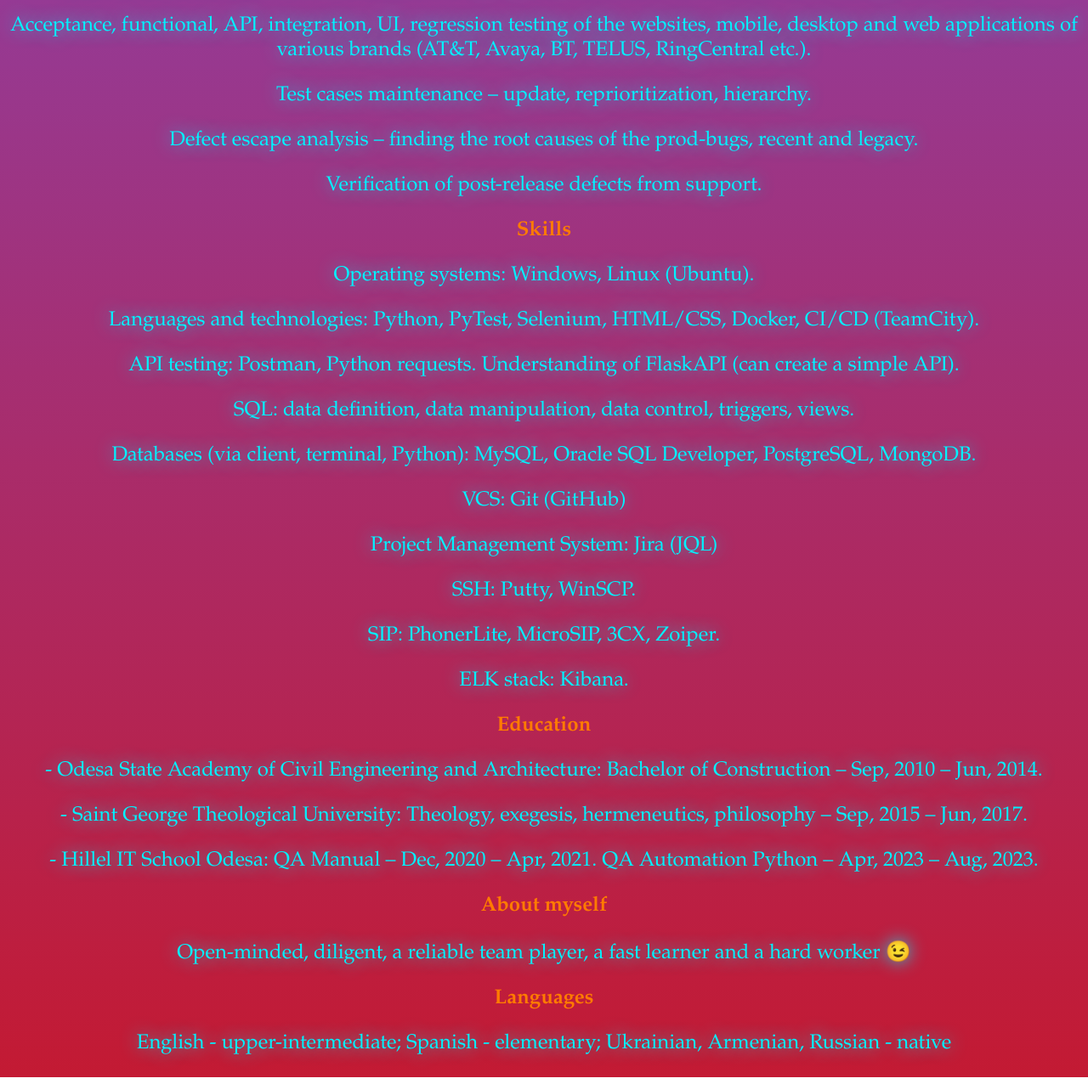
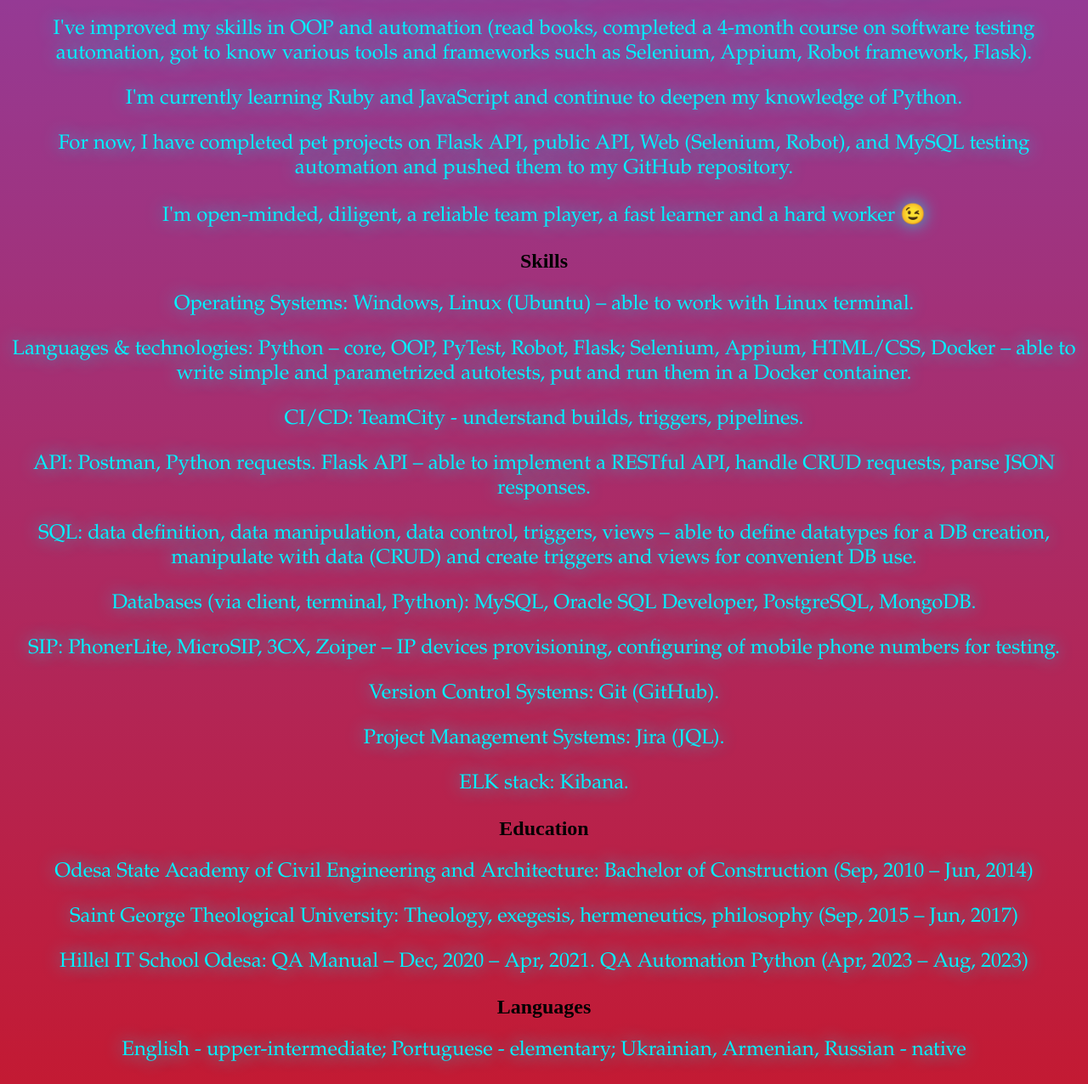
Before and after one commit to ArtemPurtoian/ArtemPurtoian.github.io, a plain HTML site: page index.html in a window 1280 px wide. Shown: the part 755-2031 px from the top of the page at 85% size. Drawn offline with Linux system fonts and the light colour scheme.

Commit message:
Removed 'experience' section, added h2, changed the text

```diff
--- a/index.html
+++ b/index.html
@@ -9,61 +9,53 @@
 	<body>
 		<div id="container">
 			<center>
-			<img width="250" height="250" src=".\img\picture.jpg" alt="Artem Purtoian">
 			<h1>Artem Purtoian</h1>
-			<h1>Manual QA</h1>
+			<h1>Junior Python 🐍 Test Automation Engineer</h1>
+			<img width="300" height="400" src=".\img\picture.jpg" alt="Artem Purtoian">
 
 			<section id="contacts">
-				<h1>Contacts</h1>
 				<p>
-					<span class="colortext">LinkedIn: </span><a href="https://www.linkedin.com/in/artem-purtoian/" target="_blank" class="anchor">Artem Purtoian</a>
-					<span class="colortext">E-mail: </span><a href="mailto:artemios.od@gmail.com" class="anchor">artemios.od@gmail.com</a>
-					<span class="colortext">Skype: </span><a href="skype:live:artemios.od" class="anchor">Artem Purtoian</a>
-					<span class="colortext">GitHub: </span><a href="https://github.com/ArtemPurtoian?tab=repositories" target="_blank" class="anchor">ArtemPurtoian</a>
+					<span class="contacts">LinkedIn: </span><a href="https://www.linkedin.com/in/artem-purtoian/" target="_blank" class="anchor">Artem Purtoian</a>
+					<span class="contacts">E-mail: </span><a href="mailto:artemios.od@gmail.com" class="anchor">artemios.od@gmail.com</a>
+					<span class="contacts">Skype: </span><a href="skype:live:artemios.od" class="anchor">Artem Purtoian</a>
+					<span class="contacts">GitHub: </span><a href="https://github.com/ArtemPurtoian?tab=repositories" target="_blank" class="anchor">ArtemPurtoian</a>
 				</p>
 			</section>
 
-			<section id="experience">
-				<h1>IT experience</h1>
-				<p><span class="colortext">AB Soft</span class="colortext"></p>
-				<p><span class="colortext">Mobile Web Team (May, 2021 – May, 2023): QA Engineer</span class="colortext"></p>
-				<p>Product – <a href="https://www.ringcentral.com/" target="_blank" class="anchor">RingCentral</a></p>
-				<p>Testing of cloud communications services including international VoIP telephony, audio and video meetings, large-scale webinars,
-				creation and maintenance of big capacity accounts with various team management features.</p>
-				<p>Acceptance, functional, API, integration, UI, regression testing of the websites, mobile, desktop and
-				web applications of various brands (AT&T, Avaya, BT, TELUS, RingCentral etc.).</p>
-				<p>Test cases maintenance – update, reprioritization, hierarchy.</p>
-				<p>Defect escape analysis – finding the root causes of the prod-bugs, recent and legacy.</p>
-				<p>Verification of post-release defects from support.</p>
+			<section id="about">
+				<h2>About me</h2>
+				<p>Hello there! My name is Artem. I worked as a Manual QA Engineer for two years and have developed a strong interest in test automation.</p>
+				<p>I constantly learn new frameworks and technologies to enhance my knowledge and skills.</p>
+				<p>I've improved my skills in OOP and automation (read books, completed a 4-month course on software testing automation, got to know various tools and frameworks such as Selenium, Appium, Robot framework, Flask).</p>
+				<p>I'm currently learning Ruby and JavaScript and continue to deepen my knowledge of Python.</p>
+				<p>For now, I have completed pet projects on Flask API, public API, Web (Selenium, Robot), and MySQL testing automation and pushed them to my GitHub repository.</p>
+				<p>I'm open-minded, diligent, a reliable team player, a fast learner and a hard worker &#128521</p>
 			</section>
 
 			<section id="skills">
-				<h1>Skills</h1>
-				<p>Operating systems: Windows, Linux (Ubuntu).</p>
-				<p>Languages and technologies: Python, PyTest, Selenium, HTML/CSS, Docker, CI/CD (TeamCity).</p>
-				<p>API testing: Postman, Python requests. Understanding of FlaskAPI (can create a simple API).</p>
-				<p>SQL: data definition, data manipulation, data control, triggers, views.</p>
+				<h2>Skills</h2>
+				<p>Operating Systems: Windows, Linux (Ubuntu) – able to work with Linux terminal.</p>
+				<p>Languages & technologies: Python – core, OOP, PyTest, Robot, Flask; Selenium, Appium, HTML/CSS, Docker – able to write simple and parametrized autotests, put and run them in a Docker container.</p>
+				<p>CI/CD: TeamCity - understand builds, triggers, pipelines.</p>
+				<p>API: Postman, Python requests. Flask API – able to implement a RESTful API, handle CRUD requests, parse JSON responses.</p>
+				<p>SQL: data definition, data manipulation, data control, triggers, views – able to define datatypes for a DB creation, manipulate with data (CRUD) and create triggers and views for convenient DB use.</p>
 				<p>Databases (via client, terminal, Python): MySQL, Oracle SQL Developer, PostgreSQL, MongoDB.</p>
-				<p>VCS: Git (GitHub)</p>
-				<p>Project Management System: Jira (JQL)</p>
-				<p>SSH: Putty, WinSCP.</p>
-				<p>SIP: PhonerLite, MicroSIP, 3CX, Zoiper.</p>
+				<p>SIP: PhonerLite, MicroSIP, 3CX, Zoiper – IP devices provisioning, configuring of mobile phone numbers for testing.</p>
+				<p>Version Control Systems: Git (GitHub).</p>
+				<p>Project Management Systems: Jira (JQL).</p>
 				<p>ELK stack: Kibana.</p>
 			</section>
 
 			<section id="education">
-				<h1>Education</h1>
-				<p>- Odesa State Academy of Civil Engineering and Architecture: Bachelor of Construction – Sep, 2010 – Jun, 2014.</p>
-				<p>- Saint George Theological University: Theology, exegesis, hermeneutics, philosophy – Sep, 2015 – Jun, 2017.</p>
-				<p>- Hillel IT School Odesa: QA Manual – Dec, 2020 – Apr, 2021. QA Automation Python – Apr, 2023 – Aug, 2023.</p>
+				<h2>Education</h2>
+				<p>Odesa State Academy of Civil Engineering and Architecture: Bachelor of Construction (Sep, 2010 – Jun, 2014)</p>
+				<p>Saint George Theological University: Theology, exegesis, hermeneutics, philosophy (Sep, 2015 – Jun, 2017)</p>
+				<p>Hillel IT School Odesa: QA Manual – Dec, 2020 – Apr, 2021. QA Automation Python (Apr, 2023 – Aug, 2023)</p>
 			</section>
 
-			<section id="softskills">
-				<h1>About myself</h1>
-				<p>Open-minded, diligent, a reliable team player, a fast learner and a hard worker &#128521</p>
-
-				<h1>Languages</h1>
-				<p>English - upper-intermediate; Spanish - elementary; Ukrainian, Armenian, Russian - native</p>
+			<section id="languages">
+				<h2>Languages</h2>
+				<p>English - upper-intermediate; Portuguese - elementary; Ukrainian, Armenian, Russian - native</p>
 			</section>
 			</center>
 		</div>
```
